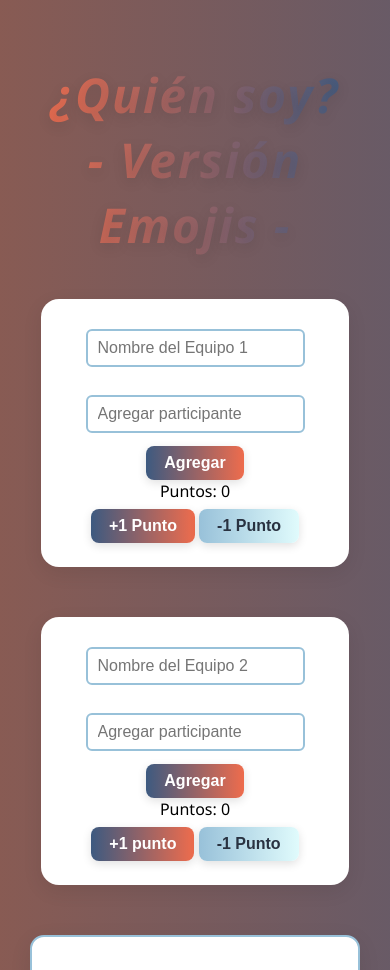
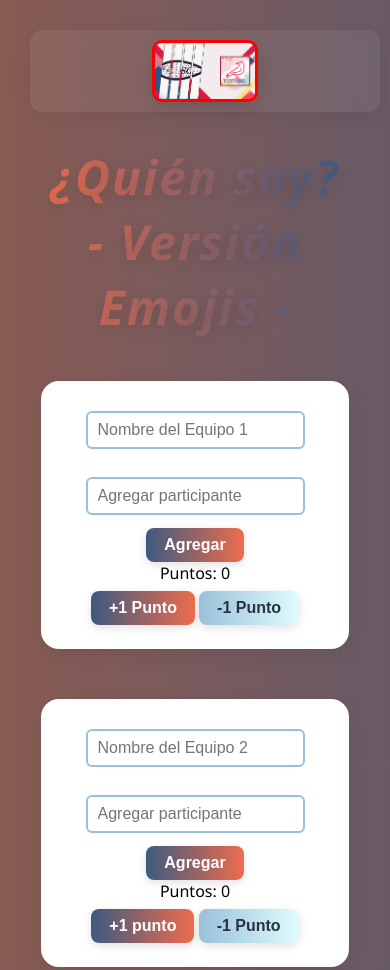
Before and after one commit to yeiko-Eo/who-am-i-EmojisVersion, a plain HTML site: page index.html in a window 390 px wide. Shown: the top 970 px of the page. Drawn offline with Linux system fonts and the light colour scheme; a web font is replaced by a local one.

Commit message:
Refactor code structure for improved readability and maintainability

```diff
--- a/index.html
+++ b/index.html
@@ -10,6 +10,11 @@
     <link href="https://fonts.googleapis.com/css2?family=Atkinson+Hyperlegible+Mono:ital,wght@0,200..800;1,200..800&family=Edu+AU+VIC+WA+NT+Hand:wght@400..700&family=Edu+NSW+ACT+Hand+Pre:wght@400..700&family=Foldit:wght@100..900&family=Open+Sans:ital,wght@0,300..800;1,300..800&family=Poppins:ital,wght@0,100;0,200;0,300;0,400;0,500;0,600;0,700;0,800;0,900;1,100;1,200;1,300;1,400;1,500;1,600;1,700;1,800;1,900&family=Roboto:ital,wght@0,100;0,300;0,400;0,500;0,700;0,900;1,100;1,300;1,400;1,500;1,700;1,900&family=Ropa+Sans:ital@0;1&display=swap" rel="stylesheet">
 </head>
 <body>
+
+    <nav class="navbar">
+        <img src="./img/Portada-Iebpyouthsg.png" alt="background-image" class="navbar-logo" />
+    </nav>
+
     <h1>¿Quién soy? <br>- Versión Emojis -</h1>
 
     <div class="teams-container">
--- a/personajes.json
+++ b/personajes.json
@@ -19,5 +19,17 @@
   { "respuesta": "Pedro", "pistas": ["🐟⛵🔑"] },
   { "respuesta": "María", "pistas": ["👩👶⭐"] },
   { "respuesta": "Juan el Bautista", "pistas": ["🌊🪶✝️"] },
-  { "respuesta": "Salomón", "pistas": ["👑📚💰"] }
+  { "respuesta": "Salomón", "pistas": ["👑📚💰"] },
+  { "respuesta": "Rut", "pistas": ["👩‍🌾🤝⭐"] },
+  { "respuesta": "Gedeón", "pistas": ["🌾🔥📯"] },
+  { "respuesta": "Sansón", "pistas": ["💪✂️🦁"] },
+  { "respuesta": "Saúl", "pistas": ["👑🗡️🏹"] },
+  { "respuesta": "Aarón", "pistas": ["👬🪄📯"] },
+  { "respuesta": "Isaías", "pistas": ["📜👁️🔥"] },
+  { "respuesta": "Jeremías", "pistas": ["📜😭🌧️"] },
+  { "respuesta": "Nehemías", "pistas": ["🏗️🧱🎚️"] },
+  { "respuesta": "Lázaro", "pistas": ["🪦✝️➡️"] },
+  { "respuesta": "Marta", "pistas": ["🏠🍽️👭"] },
+  { "respuesta": "Lucas", "pistas": ["🖊️📖🩺"] },
+  { "respuesta": "Mateo", "pistas": ["💰✍️✝️"] }
 ]
--- a/styles.css
+++ b/styles.css
@@ -8,6 +8,50 @@ body {
     background: linear-gradient(270deg, #3D5A80, #915b4e, #98C1D9, #E0FBFC);
     background-size: 800% 800%;
     animation: gradientMove 20s ease infinite, fadeInBody 1.2s ease-out;
+}
+
+.navbar {
+    width: 100%;
+    max-width: 1100px;
+    height: 100px;
+    padding: 12px 24px;
+    display: flex;
+    align-items: center;
+    justify-content: center;
+    gap: 16px;
+    margin: 0 auto 24px;
+    background: rgba(255,255,255,0.06);
+    border-radius: 12px;
+    box-shadow: 0 6px 20px rgba(0,0,0,0.06);
+    backdrop-filter: blur(6px);
+}
+
+.navbar img {
+    height: 110px;
+    width: auto;
+    display: block;
+    border-radius: 10px;
+    border: 3px solid red;
+    box-shadow: 0 6px 18px rgba(0,0,0,0.12);
+    transition: transform 0.25s ease, opacity 0.25s ease;
+}
+
+.navbar img:hover {
+    transform: translateY(-3px) scale(1.03);
+    opacity: 0.98;
+}
+
+/* responsive adjustments */
+@media (max-width: 520px) {
+    .navbar {
+        height: auto;
+        padding: 10px;
+        flex-direction: row;
+        align-items: center;
+    }
+    .navbar img {
+        height: 56px;
+    }
 }
 
 @keyframes gradientMove {
```
Also changed, not shown: img/Portada-Iebpyouthsg.png (added).
